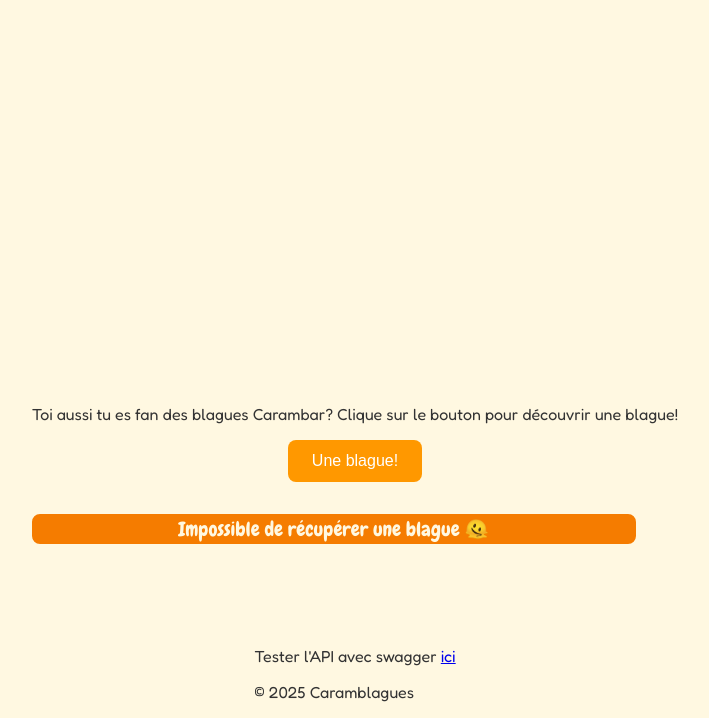
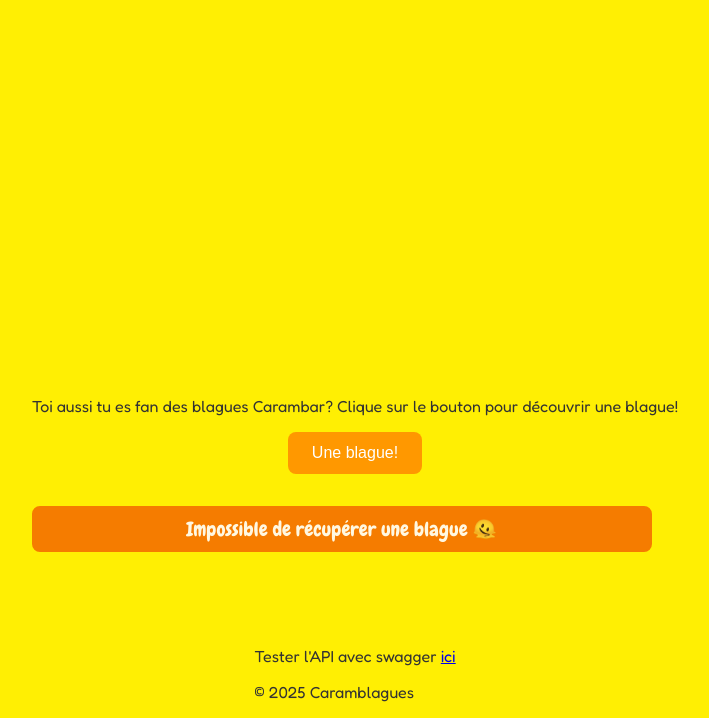
Before and after one commit to Achapeau/Achapeau.github.io, a plain HTML site: page index.html in a window 1280 px wide. Both pictures are taken after a click on the button "Une blague!". Shown: the part 82-800 px from the top of the page, without its empty margins (285-994 px from the left). Drawn offline with Linux system fonts and the light colour scheme; no server answers.

Commit message:
style: minor update

```diff
--- a/styles.css
+++ b/styles.css
@@ -9,6 +9,7 @@
       margin: 0;
       padding: 0;
       font-family: 'fredoka', sans-serif;
+      background-color: #ffef03;
     }
 
     h1 {
@@ -32,6 +33,7 @@
 
     #joke {
       margin-top: 2rem;
+      padding: 0.5rem;
       font-size: 1.25rem;
       max-width: 600px;
       text-align: center;
```
